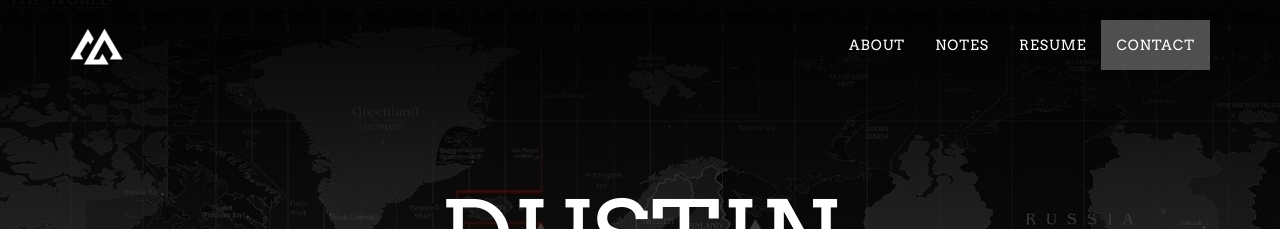
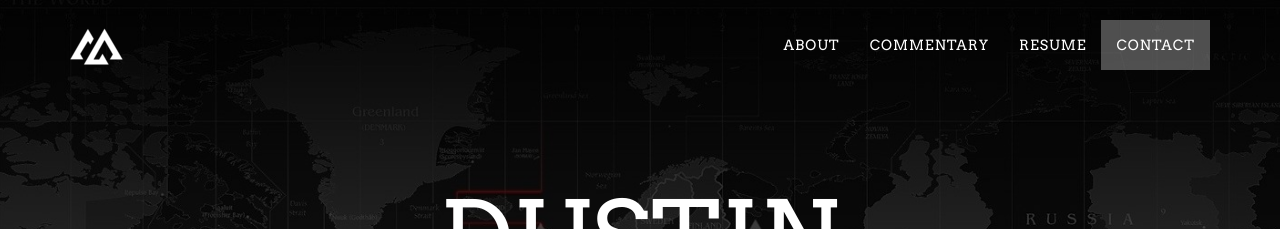
Before and after one commit to dustinwmooney/dustinmooney.website, a Jekyll site: the page built from index.html, in a window 1280 px wide. Shown: the top 229 px of the page. Built offline with Jekyll 4.4.1, drawn with Linux system fonts in a browser that asks for light colours; nearby versions of some CDN libraries.

Commit message:
Update nav.html

```diff
--- a/_includes/nav.html
+++ b/_includes/nav.html
@@ -21,7 +21,7 @@
                         <a class="page-scroll" href="#about">About</a>
                     </li>
                     <li>
-                        <a class="page-scroll" href="#download">Notes</a>
+                        <a class="page-scroll" href="#download">Commentary</a>
                     </li>
                     <li>
                         <a class="https://dustinwmooney.github.io/dustinmooney.website/Dustin-Mooney-Resume.pdf" href="https://dustinwmooney.github.io/dustinmooney.website/Dustin-Mooney-Resume.pdf">Resume</a>
```
